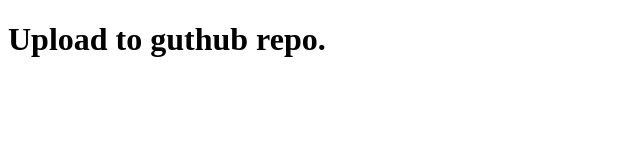
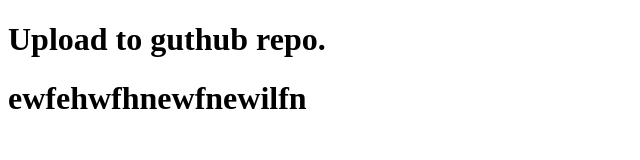
Before and after one commit to tipsu67/PHP, a plain HTML site: page index.html in a window 1280 px wide. Shown: the whole page, without its empty margins (0-640 px from the left). Drawn offline with Linux system fonts and the light colour scheme.

Commit message:
Index.html Changed

```diff
--- a/index.html
+++ b/index.html
@@ -7,5 +7,6 @@
 </head>
 <body>
     <h1>Upload to guthub repo.</h1>
+    <h1>ewfehwfhnewfnewilfn</h1>
 </body>
 </html>
```
